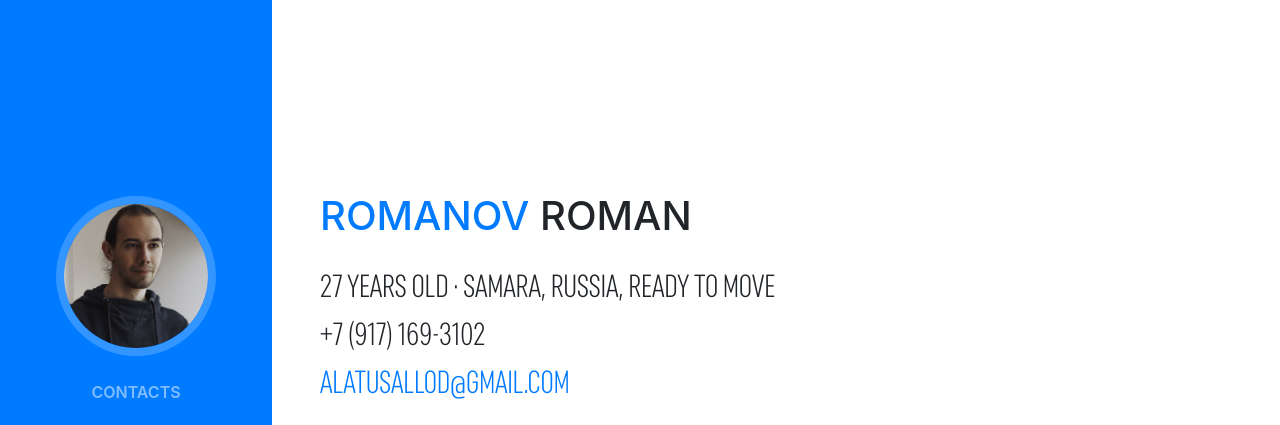
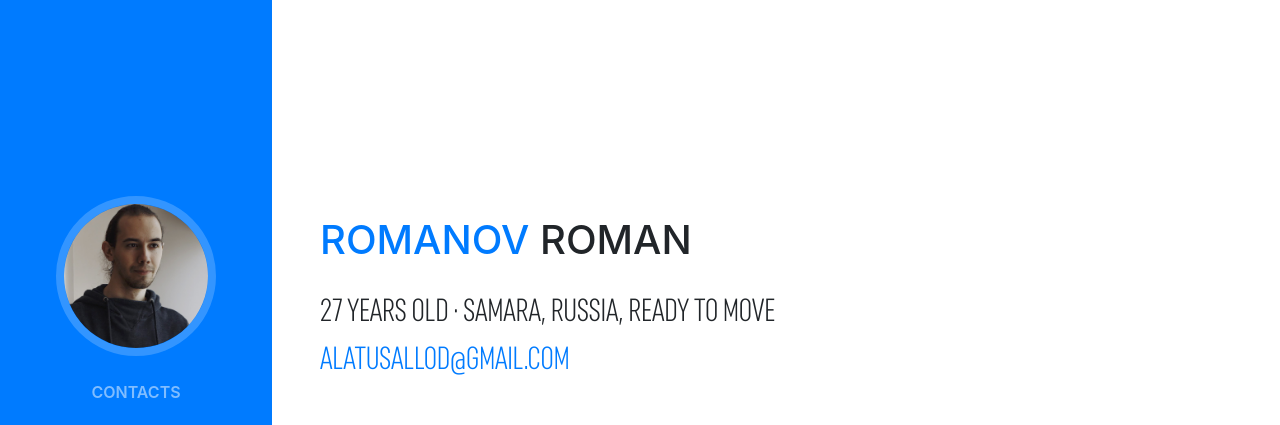
Before and after one commit to AlatusAllod/resumeEN, a website with bundled scripts: page index.html in a window 1280 px wide. Shown: the top 425 px of the page. Built offline with nearby package versions, Linux system fonts and the light colour scheme; a small style sheet from the web is missing.

Commit message:
Update index.html

```diff
--- a/index.html
+++ b/index.html
@@ -65,7 +65,7 @@
             <span class="text-primary">Romanov</span>
             Roman
           </h1>
-          <div class="subheading mb-5">27 years old · Samara, Russia, ready to move<br>+7 (917) 169-3102 <br><a href="mailto:AlatusAllod@gmail.com">AlatusAllod@gmail.com</a>
+          <div class="subheading mb-5">27 years old · Samara, Russia, ready to move<br><a href="mailto:AlatusAllod@gmail.com">AlatusAllod@gmail.com</a>
           </div>
           <p class="mb-5">I am Frontend-developer, want to join a friendly team to learn new things and develop complex projects.<br>I love Internet so I’d like to make it comfy and well-looking</p>
           <ul class="list-inline list-social-icons mb-0">
```
